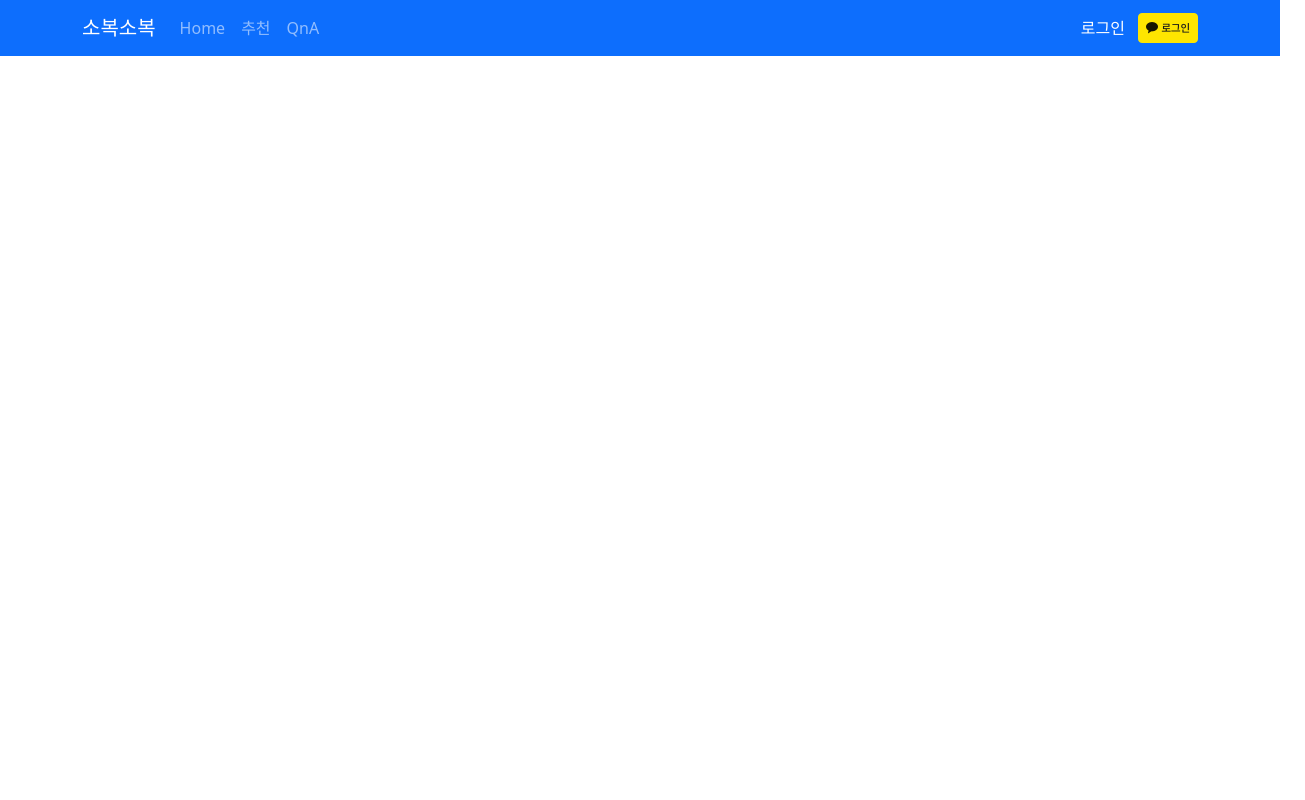
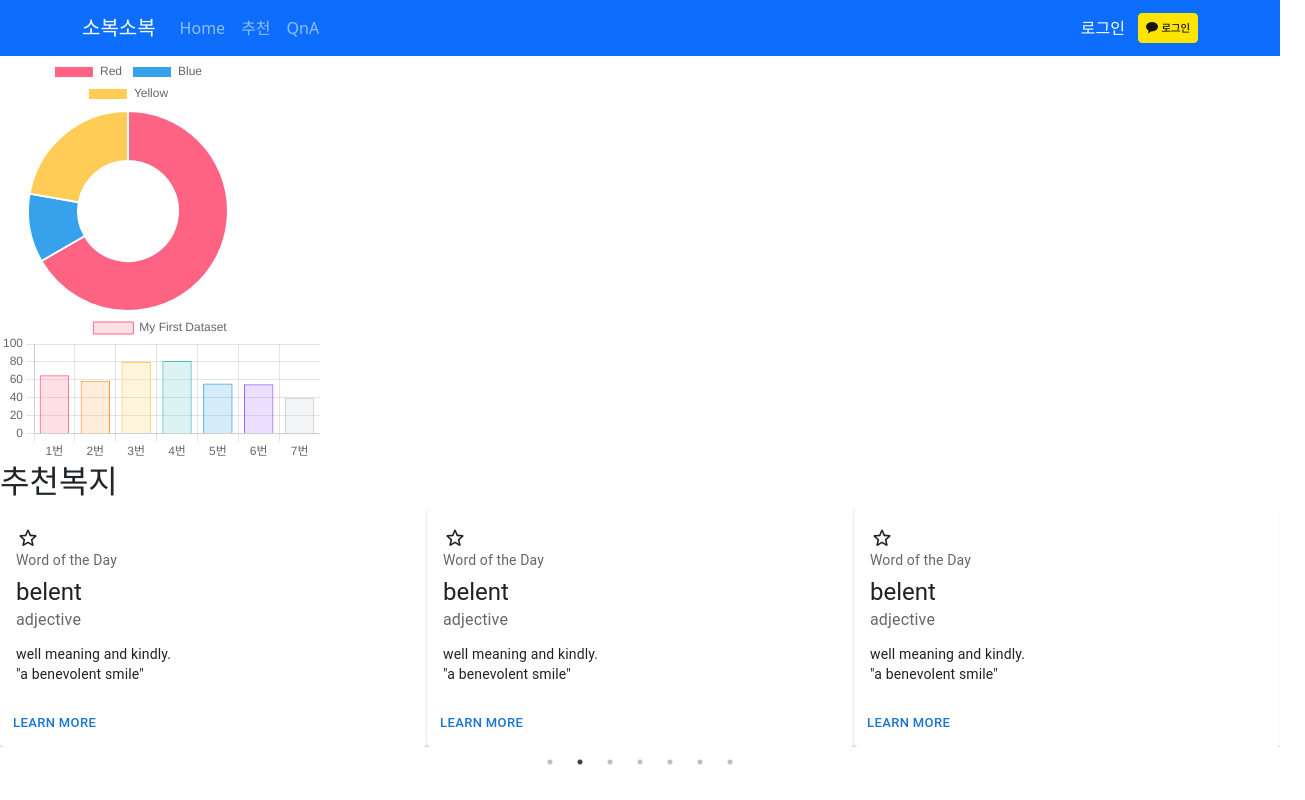
Before and after one commit to seongbiny/soboksobok, a React (Create React App) app in the folder frontend/: page /recommend in a window 1280 px wide. Shown: the whole page, 1305 px wide, since content can reach past the window. Built offline with nearby package versions, Linux system fonts and the light colour scheme.

Commit message:
[S06P22C205-20] feat: recommendUI

```diff
--- a/frontend/src/App.js
+++ b/frontend/src/App.js
@@ -1,14 +1,13 @@
-import React from 'react';
-import { BrowserRouter as Router, Route, Routes } from 'react-router-dom';
-import WelfareDetail from './pages/WelfareDetail';
-import NavBar from './components/Navbar.js';
-import Main from './pages/Main.jsx';
-import Auth from './pages/OAuth.jsx';
-import Qna from './pages/Qna.jsx';
-import QnaCreate from './pages/QnaCreate.jsx';
-import Search from "./pages/Search";
-
-
+import React from "react";
+import { Route, Routes } from "react-router-dom";
+import WelfareDetail from "./pages/WelfareDetail";
+import NavBar from "./components/Navbar.js";
+import Main from "./pages/Main.jsx";
+import Auth from "./pages/OAuth.jsx";
+import Qna from "./pages/Qna.jsx";
+import QnaCreate from "./pages/QnaCreate.jsx";
+import WelfareSearch from "./pages/WelfareSearch";
+import WelfareRecommend from "./pages/WelfareRecommend";
 
 function App() {
   return (
@@ -27,10 +26,13 @@ function App() {
         <Route path="/Qna" element={<Qna />} />
       </Routes>
       <Routes>
-        <Route path="/search" element={<Search />} />
+        <Route path="/search" element={<WelfareSearch />} />
       </Routes>
       <Routes>
-        <Route path="/QnaCreate" element={<QnaCreate/>} />
+        <Route path="/QnaCreate" element={<QnaCreate />} />
+      </Routes>
+      <Routes>
+        <Route path="/recommend" element={<WelfareRecommend />} />
       </Routes>
     </div>
   );
--- a/frontend/src/components/Search/ResultBoard.js
+++ b/frontend/src/components/Search/ResultBoard.js
@@ -1,6 +1,8 @@
 import React from "react";
 import styled from "styled-components";
-import Pagination from "react-bootstrap/Pagination";
+// import Pagination from "react-bootstrap/Pagination";
+import Pagination from "@mui/material/Pagination";
+import Stack from "@mui/material/Stack";
 
 const StyledBoard = styled.div`
   box-sizing: border-box;
@@ -12,23 +14,9 @@ const StyledBoard = styled.div`
 function ResultBoard() {
   return (
     <StyledBoard>
-      <Pagination size="sm">
-        <Pagination.First />
-        <Pagination.Prev />
-        <Pagination.Item>{1}</Pagination.Item>
-        <Pagination.Ellipsis />
-
-        <Pagination.Item>{3}</Pagination.Item>
-        <Pagination.Item>{4}</Pagination.Item>
-        <Pagination.Item active>{5}</Pagination.Item>
-        <Pagination.Item>{6}</Pagination.Item>
-        <Pagination.Item>{7}</Pagination.Item>
-
-        <Pagination.Ellipsis />
-        <Pagination.Item>{10}</Pagination.Item>
-        <Pagination.Next />
-        <Pagination.Last />
-      </Pagination>
+      <Stack spacing={2}>
+        <Pagination count={10} color="primary" />
+      </Stack>
     </StyledBoard>
   );
 }
--- a/frontend/src/components/WelfareCard.js
+++ b/frontend/src/components/WelfareCard.js
@@ -1,42 +1,49 @@
 import React, { useState } from "react";
-import { Button } from "react-bootstrap";
-import { BsStarFill, BsStar } from "react-icons/bs";
-import styled from "styled-components";
-
-const StyledBox = styled.div`
-  display: grid;
-  grid-template-rows: 80% 20%;
-  box-sizing: border-box;
-  border: 1px solid gray;
-  width: 20vw;
-  height: 40vh;
-  border-radius: 20px;
-  padding: 10px;
-`;
+import Card from "@mui/material/Card";
+import CardActions from "@mui/material/CardActions";
+import CardContent from "@mui/material/CardContent";
+import Button from "@mui/material/Button";
+import Typography from "@mui/material/Typography";
+import StarBorderRoundedIcon from "@mui/icons-material/StarBorderRounded";
+import StarRoundedIcon from "@mui/icons-material/StarRounded";
 
 function WelfareCard() {
   const [likeBtn, setLikeBtn] = useState(false);
   return (
-    <StyledBox>
+    <Card sx={{ minWidth: 275 }}>
+      <CardContent>
         {likeBtn ? (
-        <BsStarFill
-          size="30"
-          color="yellow"
+          <StarRoundedIcon
             onClick={() => {
               setLikeBtn(false);
             }}
           />
         ) : (
-        <BsStar
-          size="30"
-          color="yellow"
+          <StarBorderRoundedIcon
             onClick={() => {
               setLikeBtn(true);
             }}
           />
         )}
-      <Button variant="primary">상세보기</Button>{" "}
-    </StyledBox>
+        <Typography sx={{ fontSize: 14 }} color="text.secondary" gutterBottom>
+          Word of the Day
+        </Typography>
+        <Typography variant="h5" component="div">
+          belent
+        </Typography>
+        <Typography sx={{ mb: 1.5 }} color="text.secondary">
+          adjective
+        </Typography>
+        <Typography variant="body2">
+          well meaning and kindly.
+          <br />
+          {'"a benevolent smile"'}
+        </Typography>
+      </CardContent>
+      <CardActions>
+        <Button size="small">Learn More</Button>
+      </CardActions>
+    </Card>
   );
 }
 export default WelfareCard;
--- /dev/null
+++ b/frontend/src/components/WelfareRecommend/Chart.js
@@ -0,0 +1,33 @@
+import styled from "styled-components";
+import "chart.js/auto";
+import { Doughnut } from "react-chartjs-2";
+
+const Container = styled.div`
+  width: 20vw;
+  max-width: 900px;
+`;
+
+const data = {
+  labels: ["Red", "Blue", "Yellow"],
+  datasets: [
+    {
+      label: "My First Dataset",
+      data: [300, 50, 100],
+      backgroundColor: [
+        "rgb(255, 99, 132)",
+        "rgb(54, 162, 235)",
+        "rgb(255, 205, 86)",
+      ],
+      hoverOffset: 4,
+    },
+  ],
+};
+
+function Chart() {
+  return (
+    <Container>
+      <Doughnut type="doughnut" data={data} />
+    </Container>
+  );
+}
+export default Chart;
--- /dev/null
+++ b/frontend/src/components/WelfareRecommend/LineChart.js
@@ -0,0 +1,58 @@
+import styled from "styled-components";
+import "chart.js/auto";
+import { Bar } from "react-chartjs-2";
+
+const Container = styled.div`
+  width: 25vw;
+  max-width: 900px;
+`;
+
+const data = {
+  labels: ["1번", "2번", "3번", "4번", "5번", "6번", "7번"],
+  datasets: [
+    {
+      label: "My First Dataset",
+      data: [65, 59, 80, 81, 56, 55, 40],
+      backgroundColor: [
+        "rgba(255, 99, 132, 0.2)",
+        "rgba(255, 159, 64, 0.2)",
+        "rgba(255, 205, 86, 0.2)",
+        "rgba(75, 192, 192, 0.2)",
+        "rgba(54, 162, 235, 0.2)",
+        "rgba(153, 102, 255, 0.2)",
+        "rgba(201, 203, 207, 0.2)",
+      ],
+      borderColor: [
+        "rgb(255, 99, 132)",
+        "rgb(255, 159, 64)",
+        "rgb(255, 205, 86)",
+        "rgb(75, 192, 192)",
+        "rgb(54, 162, 235)",
+        "rgb(153, 102, 255)",
+        "rgb(201, 203, 207)",
+      ],
+      borderWidth: 1,
+    },
+  ],
+};
+
+const options = {
+  legend: {
+    display: false,
+  },
+  scales: {
+    y: {
+      beginAtZero: true,
+    },
+  },
+  maintainAspectRatio: false,
+};
+
+function Chart() {
+  return (
+    <Container>
+      <Bar type="line" data={data} options={options} />
+    </Container>
+  );
+}
+export default Chart;
--- /dev/null
+++ b/frontend/src/components/WelfareRecommend/Slide.js
@@ -0,0 +1,31 @@
+import React from "react";
+import Slider from "react-slick";
+import WelfareCard from "../WelfareCard";
+
+const settings = {
+  dots: true,
+  infinite: true,
+  speed: 500,
+  autoplay: true,
+  autoplaySpeed: 3000,
+  slidesToShow: 3,
+  slidesToScroll: 1,
+};
+
+function Slide() {
+  return (
+    <div>
+      <h2>추천복지</h2>
+      <Slider {...settings}>
+        <WelfareCard />
+        <WelfareCard />
+        <WelfareCard />
+        <WelfareCard />
+        <WelfareCard />
+        <WelfareCard />
+        <WelfareCard />
+      </Slider>
+    </div>
+  );
+}
+export default Slide;
--- /dev/null
+++ b/frontend/src/pages/WelfareRecommend.jsx
@@ -0,0 +1,20 @@
+import React from "react";
+import Chart from "../components/WelfareRecommend/Chart";
+import LineChart from "../components/WelfareRecommend/LineChart";
+import styled from 'styled-components';
+import Slide from "../components/WelfareRecommend/Slide";
+
+const StyledContainer = styled.div`
+
+`;
+
+function WelfareRecommend(){
+    return(
+        <StyledContainer>
+            <Chart />
+            <LineChart />
+            <Slide />
+        </StyledContainer>
+    )
+}
+export default WelfareRecommend;
```
Also changed, not shown: frontend/package.json (+10 -0 lines), frontend/src/index.js (+4 -6 lines), frontend/src/pages/WelfareSearch.jsx (renamed from frontend/src/pages/Search.jsx), 1 other file (tests, documents, lock files or other folders). Lines whose indentation alone changed are shown as unchanged.
